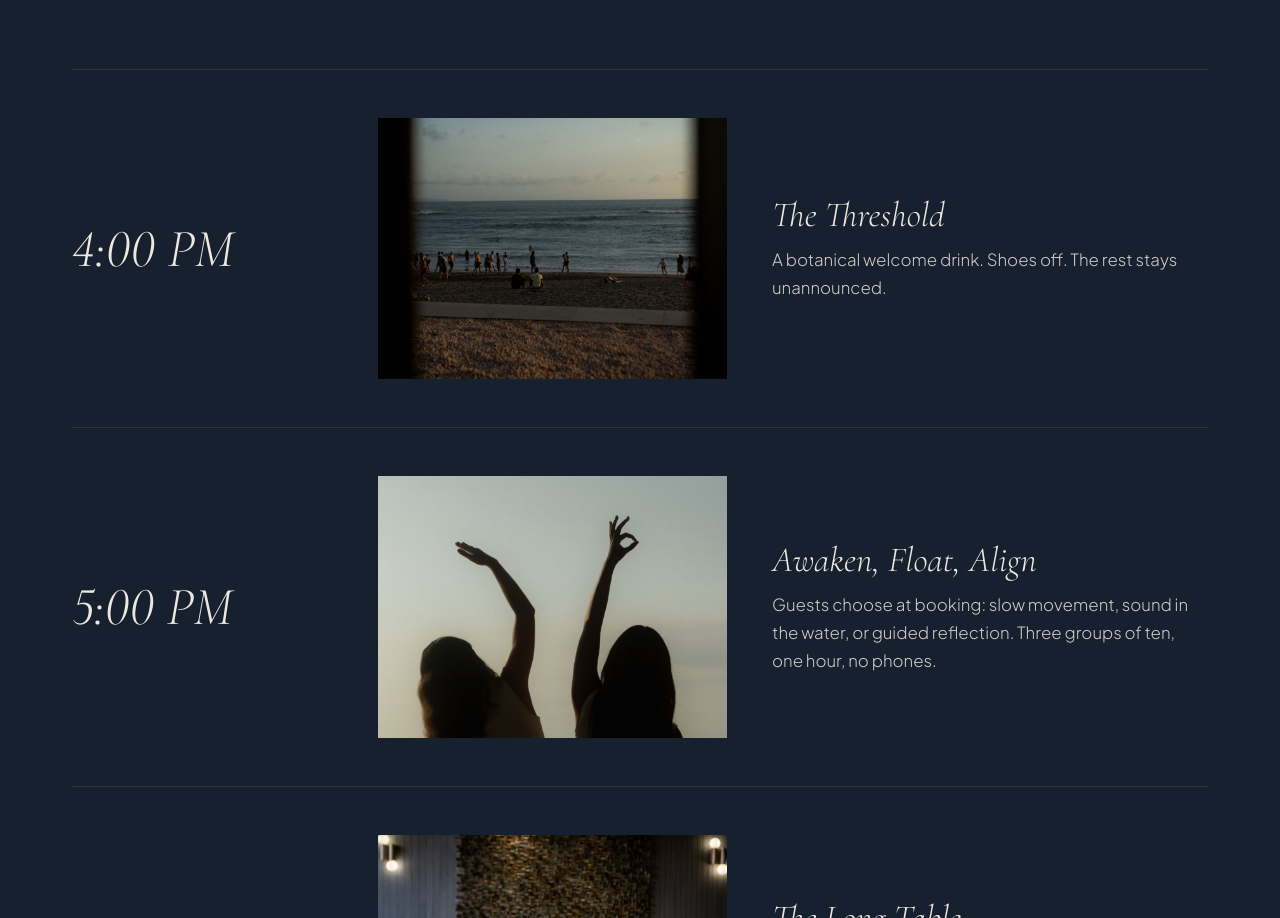
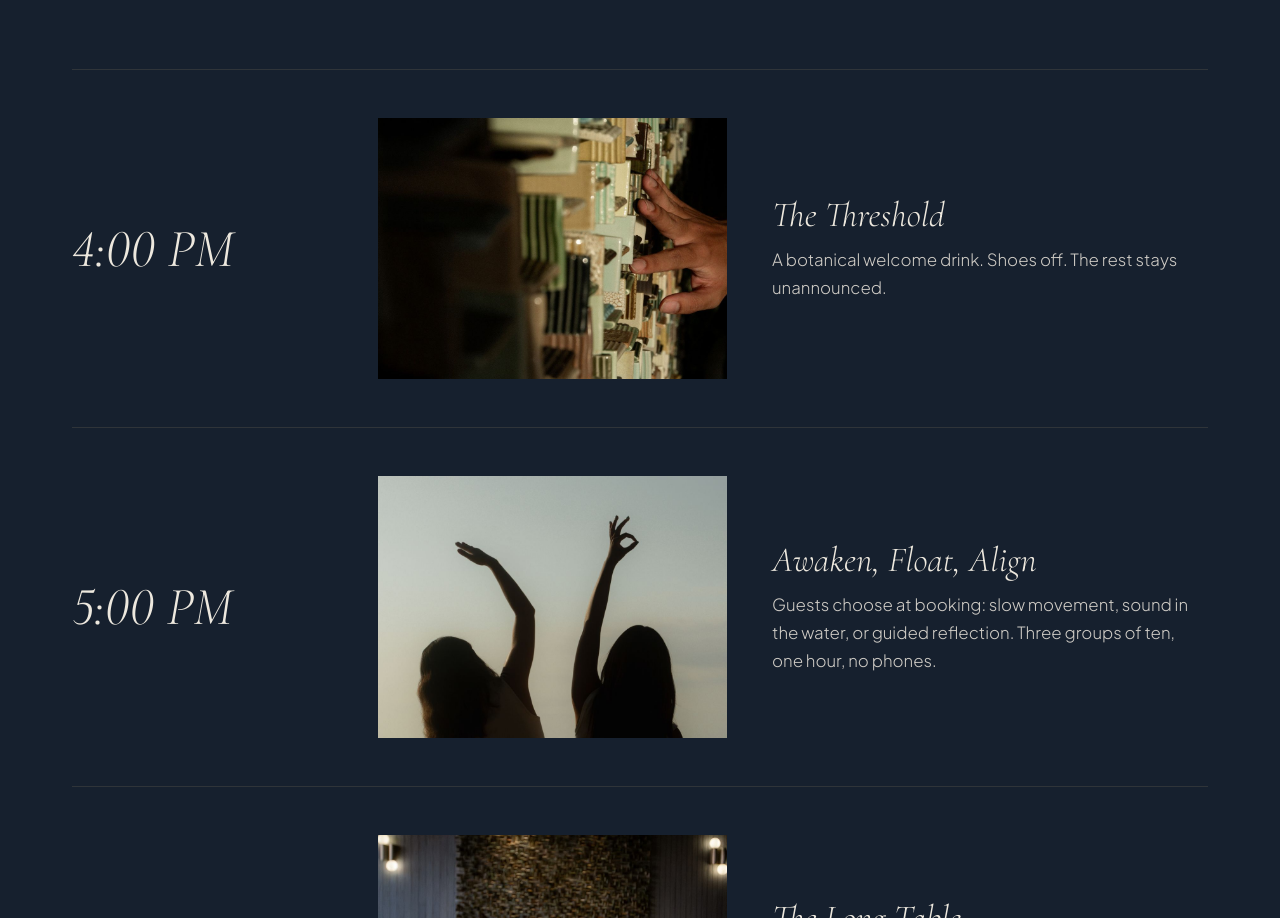
Before and after one commit to Slo-by-Lo/slobylo-website, a plain HTML site: page index.html in a window 1280 px wide. Shown: the part 3565-4483 px from the top of the page. Drawn offline with Linux system fonts and the light colour scheme.

Commit message:
The Threshold: new ceramic-wall photo, old dusk photo removed
Co-Authored-By: Claude Opus 5.5 <noreply@anthropic.com>
Claude-Session: https://claude.ai/code/session_01EH1HJWEG29XPf64UUSWoVk

```diff
--- a/index.html
+++ b/index.html
@@ -203,7 +203,7 @@
       <ol class="run">
         <li>
           <time datetime="16:00">4:00 PM</time>
-          <figure class="run__photo" style="--pos: 50% 45%"><img src="assets/photos/evening-threshold.jpg" width="1100" height="1467" loading="lazy" decoding="async" alt="The beach and sea at dusk, seen through a dark doorway"></figure>
+          <figure class="run__photo" style="--pos: 50% 10%"><img src="assets/photos/evening-ceramic-wall.jpg" width="1100" height="1375" loading="lazy" decoding="async" alt="A hand reaching out to touch a wall of glazed ceramic tiles in soft greens, creams and browns, lit warmly against the dark"></figure>
           <div>
             <h3>The Threshold</h3>
             <p>A botanical welcome drink. Shoes off. The rest stays unannounced.</p>
```
Also changed, not shown: assets/photos/evening-ceramic-wall.jpg (added), assets/photos/evening-threshold.jpg (deleted), 1 other file.
